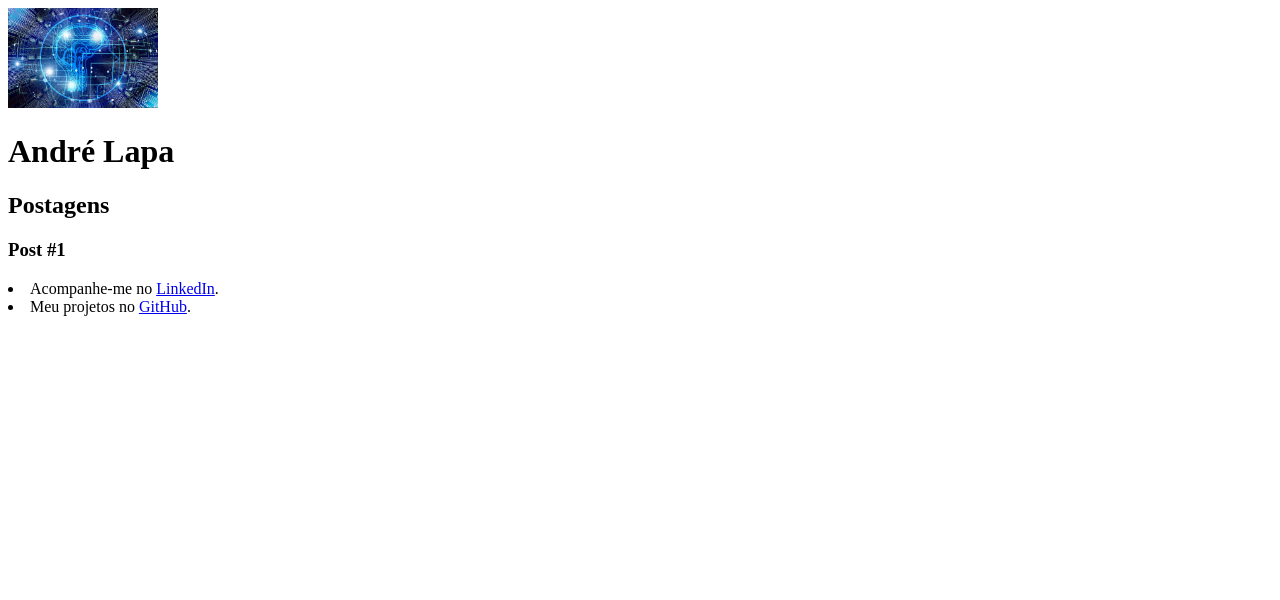
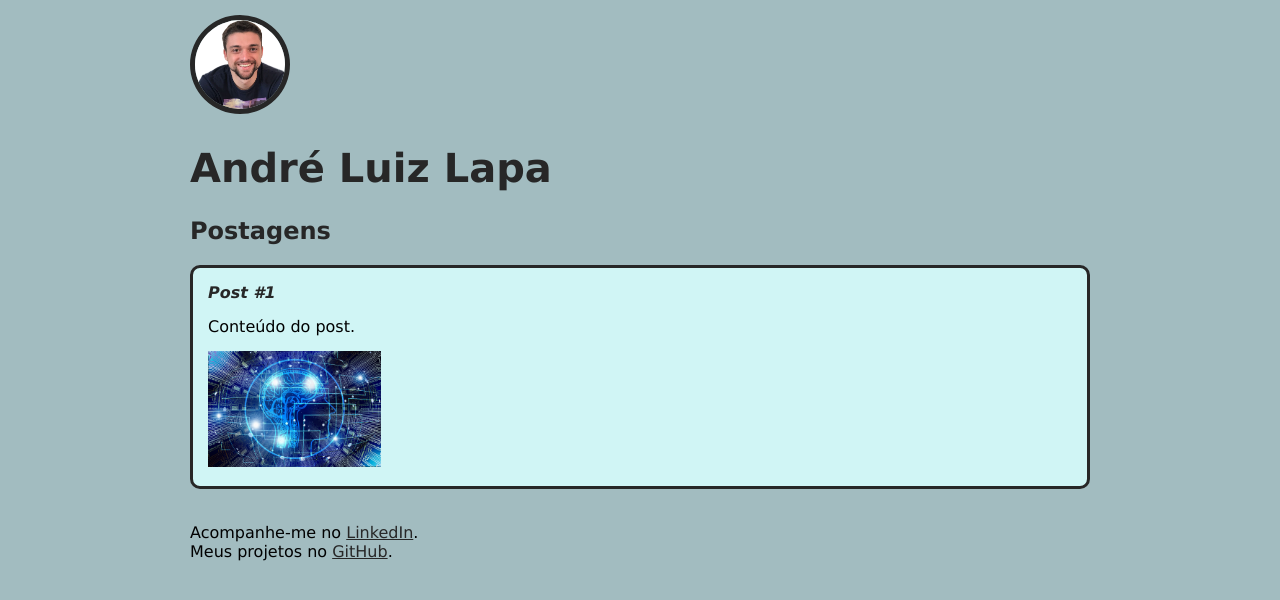
Before and after one commit to andrelapa92/primeiro-html, a plain HTML site: page index.html in a window 1280 px wide. Drawn offline with Linux system fonts and the light colour scheme.

Commit message:
melhorando front-end com CSS

```diff
--- a/index.html
+++ b/index.html
@@ -2,27 +2,32 @@
 <html>
     <head>
         <meta charset="utf-8">
-        <title>André Lapa</title>
-        <img src="img/imagem.jpg" alt="André Luiz Lapa" width="150px">
+        <title>André Luiz Lapa</title>
+        <link rel="stylesheet" href="style.css">
+        <img src="img/Andre.png" alt="André Luiz Lapa" width="10%" id="foto-perfil">
     </head>
     <body>
         <header>
-            <h1>André Lapa</h1>
+            <h1 id="title">André Luiz Lapa</h1>
         </header>
     <section>
         <header>
-            <h2>Postagens</h2>
+            <h2 class="subtitle">Postagens</h2>
         </header>
-        <article>
+        <div class="post">
             <header>
-                <h3>Post #1</h3>
+                <h3 class="post-title">Post #1</h3>
             </header>
-        </article>
+            <p class="post-content">
+                Conteúdo do post.
+            </p>
+            <img src="img/imagem.jpg" alt="Tecnologia" width="20%">
+        </div>
     </section>
     <footer>
-        <ui>
+        <ui class="contact-list">
             <li>Acompanhe-me no <a href="https://www.linkedin.com/in/andreluizlapa/" target="_blank">LinkedIn</a>.</li>
-            <li>Meu projetos no <a href="https://github.com/andrelapa92" target="_blank">GitHub</a>.</li>
+            <li>Meus projetos no <a href="https://github.com/andrelapa92" target="_blank">GitHub</a>.</li>
         </ui>
     </footer>
     </body>
--- /dev/null
+++ b/style.css
@@ -0,0 +1,50 @@
+body {
+    background: rgb(162, 188, 192);
+    font-family: Verdana;
+    max-width: 900px;
+    margin: auto;
+    margin-top: 15px;
+}
+
+#foto-perfil {
+    border-radius: 50%;
+    border: 5px solid rgb(39, 39, 39);
+}
+
+#title, .subtitle, .post-title {
+    color: rgb(39, 39, 39);
+}
+
+#title {
+    font-size: 40px;
+    text-transform: capitalize;
+}
+
+a {
+    color: rgb(39, 39, 39);
+}
+
+.post-title {
+    font-size: 16px;
+    font-style: italic;
+    margin: 0;
+    margin-bottom: 15px;
+}
+
+.post {
+    background: rgb(208, 245, 245);
+    padding: 15px;
+    border: 3px solid rgb(39, 39, 39);
+    border-radius: 10px;
+    margin-bottom: 15px;
+}
+
+.post-content {
+    margin: 0;
+    margin-bottom: 15px;
+}
+
+.contact-list {
+    list-style-type: none;
+    padding-left: 15px;
+}
```
Also changed, not shown: img/Andre.png (added).
